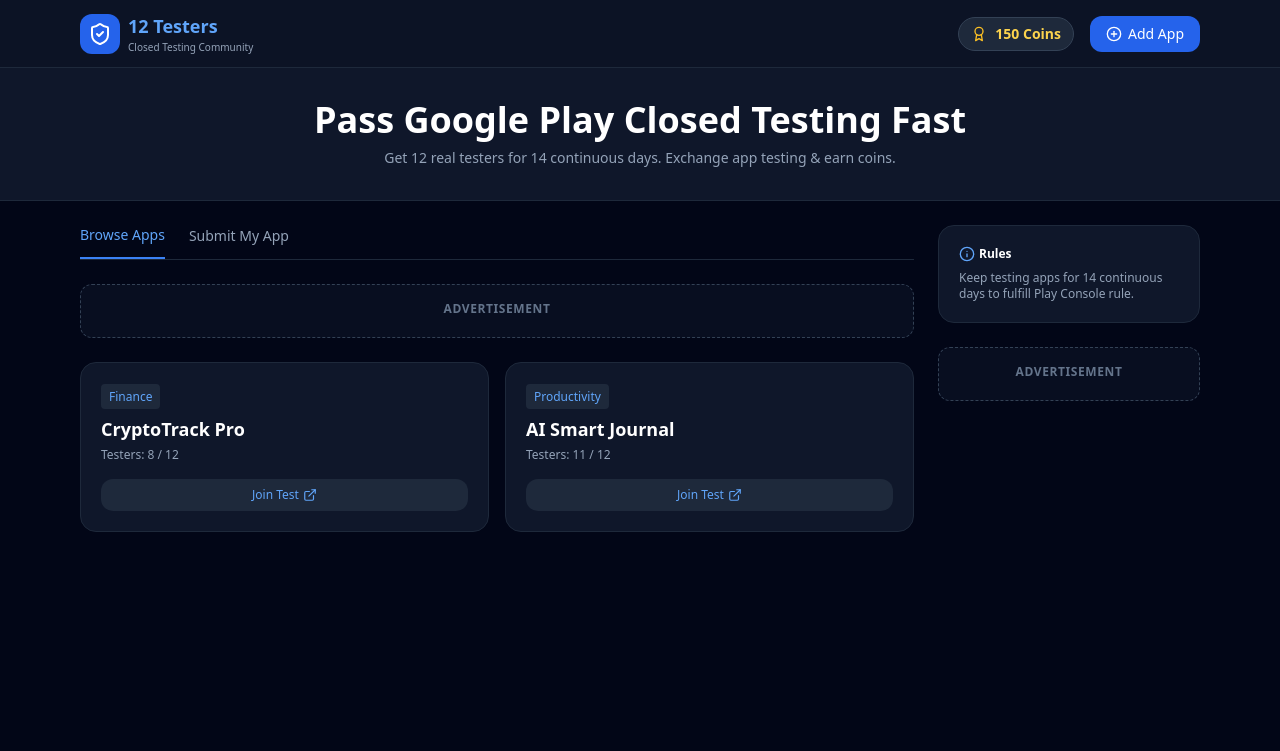
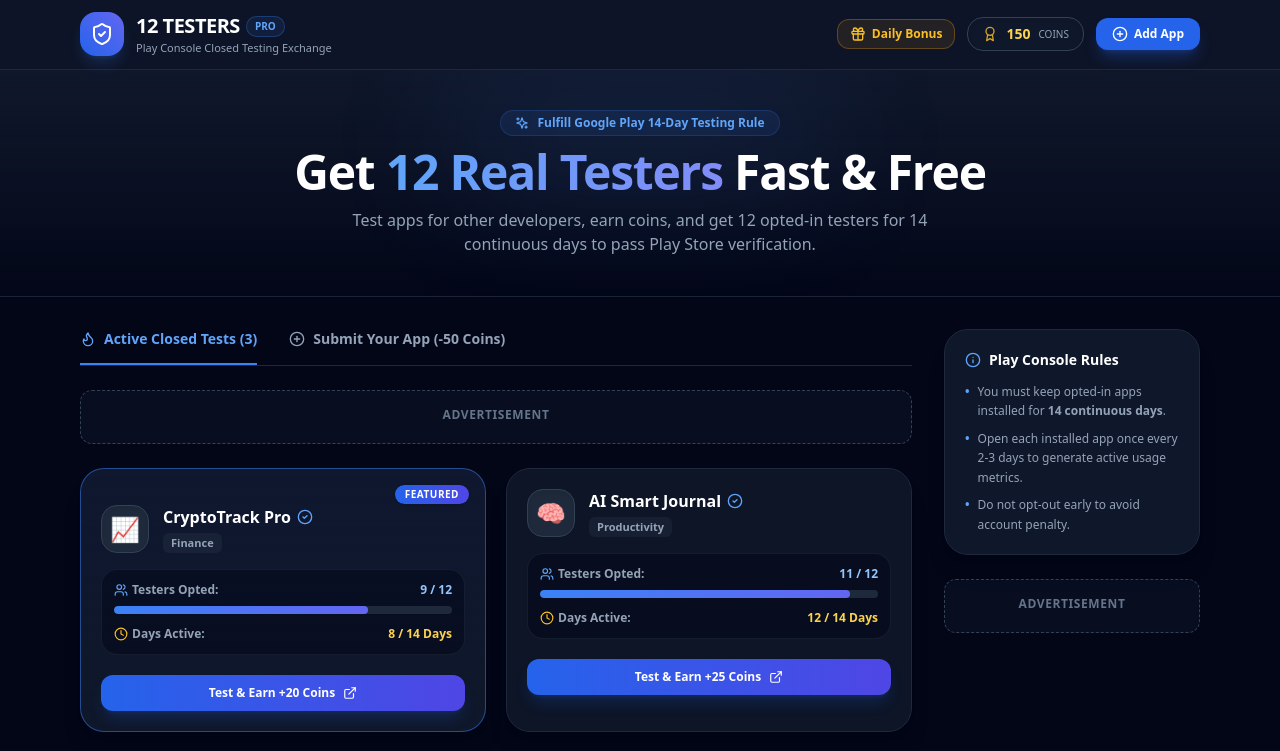
Before and after one commit to live-signal29/12-Testers---Closed-Testing-App, a React (Vite) app: page / in a window 1280 px wide. Shown: the top 751 px of the page. Built offline with nearby package versions, Linux system fonts and the light colour scheme.

Commit message:
Update app submission and testing features

```diff
--- a/src/App.jsx
+++ b/src/App.jsx
@@ -1,39 +1,69 @@
 import React, { useState } from 'react';
 import AdSlot from './components/AdSlot';
-import { ShieldCheck, Smartphone, Award, ExternalLink, PlusCircle, Info } from 'lucide-react';
+import {
+  ShieldCheck, Award, ExternalLink, PlusCircle, Info,
+  CheckCircle2, Clock, Users, Gift, Flame, Sparkles, MessageSquare
+} from 'lucide-react';
 
 export default function App() {
   const [coins, setCoins] = useState(150);
   const [activeTab, setActiveTab] = useState('browse');
+
+  // App Listing State with Complete Tracking Data
   const [apps, setApps] = useState([
     {
       id: 1,
       name: 'CryptoTrack Pro',
       category: 'Finance',
+      icon: '📈',
       group_link: 'https://groups.google.com/g/12testers-community',
       play_link: 'https://play.google.com/store/apps/details?id=com.cryptotrack.app',
       testers_needed: 12,
-      testers_count: 8,
+      testers_count: 9,
       coins_reward: 20,
-      days_left: 10,
+      days_completed: 8,
+      total_days: 14,
+      is_featured: true,
+      verified: true
     },
     {
       id: 2,
       name: 'AI Smart Journal',
       category: 'Productivity',
+      icon: '🧠',
       group_link: 'https://groups.google.com/g/12testers-community',
       play_link: 'https://play.google.com/store/apps/details?id=com.aijournal.app',
       testers_needed: 12,
       testers_count: 11,
       coins_reward: 25,
-      days_left: 4,
+      days_completed: 12,
+      total_days: 14,
+      is_featured: false,
+      verified: true
+    },
+    {
+      id: 3,
+      name: 'Pixel Photo Editor',
+      category: 'Tools',
+      icon: '🎨',
+      group_link: 'https://groups.google.com/g/12testers-community',
+      play_link: 'https://play.google.com/store/apps/details?id=com.pixeleditor.app',
+      testers_needed: 12,
+      testers_count: 4,
+      coins_reward: 30,
+      days_completed: 3,
+      total_days: 14,
+      is_featured: false,
+      verified: false
     }
   ]);
 
+  // Form State
   const [newAppName, setNewAppName] = useState('');
   const [newGroupLink, setNewGroupLink] = useState('');
   const [newPlayLink, setNewPlayLink] = useState('');
   const [newCategory, setNewCategory] = useState('Tools');
+  const [newIcon, setNewIcon] = useState('🚀');
 
   const handleAddApp = (e) => {
     e.preventDefault();
@@ -45,12 +75,16 @@
       id: Date.now(),
       name: newAppName,
       category: newCategory,
+      icon: newIcon || '🚀',
       group_link: newGroupLink,
       play_link: newPlayLink,
       testers_needed: 12,
       testers_count: 0,
-      coins_reward: 20,
-      days_left: 14,
+      coins_reward: 25,
+      days_completed: 0,
+      total_days: 14,
+      is_featured: false,
+      verified: true
     };
     setApps([newAppObj, ...apps]);
     setCoins(coins - 50);
@@ -58,7 +92,7 @@
     setNewGroupLink('');
     setNewPlayLink('');
     setActiveTab('browse');
-    alert('App submitted successfully! 12 Testers will begin testing your app.');
+    alert('🎉 App published successfully! Testers can now join your closed test.');
   };
 
   const handleJoinTest = (app) => {
@@ -66,33 +100,50 @@
     setTimeout(() => {
       window.open(app.play_link, '_blank');
       setCoins(prev => prev + app.coins_reward);
-      alert(`Awesome! You joined ${app.name} test. Earned +${app.coins_reward} Coins!`);
-    }, 1500);
+      alert(`✅ Step 1: Joined Google Group\n✅ Step 2: Downloaded ${app.name}\n\n🎉 Earned +${app.coins_reward} Coins! Keep app installed for 14 days.`);
+    }, 1200);
+  };
+
+  const handleClaimDailyReward = () => {
+    setCoins(prev => prev + 15);
+    alert('🎁 Daily Check-in Bonus Claimed! +15 Coins');
   };
 
   return (
-    <div className="min-h-screen bg-slate-950 text-slate-100 flex flex-col">
-      {/* Header */}
-      <header className="border-b border-slate-800 bg-slate-900/80 backdrop-blur sticky top-0 z-50">
+    <div className="min-h-screen bg-slate-950 text-slate-100 flex flex-col font-sans">
+      {/* Top Navbar */}
+      <header className="border-b border-slate-800 bg-slate-900/90 backdrop-blur sticky top-0 z-50">
         <div className="max-w-6xl mx-auto px-4 py-3 flex justify-between items-center">
-          <div className="flex items-center gap-2">
-            <div className="bg-blue-600 p-2 rounded-xl text-white">
+          <div className="flex items-center gap-3">
+            <div className="bg-gradient-to-tr from-blue-600 to-indigo-500 p-2.5 rounded-2xl shadow-lg shadow-blue-500/20 text-white">
               <ShieldCheck className="w-6 h-6" />
             </div>
             <div>
-              <h1 className="text-lg font-bold text-blue-400">12 Testers</h1>
-              <p className="text-[10px] text-slate-400">Closed Testing Community</p>
+              <div className="flex items-center gap-1.5">
+                <h1 className="text-xl font-black text-white tracking-tight">12 TESTERS</h1>
+                <span className="bg-blue-500/10 border border-blue-500/30 text-blue-400 text-[10px] px-2 py-0.5 rounded-full font-bold">PRO</span>
+              </div>
+              <p className="text-[11px] text-slate-400">Play Console Closed Testing Exchange</p>
             </div>
           </div>
 
-          <div className="flex items-center gap-4">
-            <div className="bg-slate-800 border border-slate-700 px-3 py-1.5 rounded-full flex items-center gap-2">
-              <Award className="w-4 h-4 text-amber-400" />
-              <span className="text-sm font-semibold text-amber-300">{coins} Coins</span>
+          <div className="flex items-center gap-3">
+            <button
+              onClick={handleClaimDailyReward}
+              className="hidden sm:flex items-center gap-1.5 bg-amber-500/10 border border-amber-500/30 hover:bg-amber-500/20 text-amber-400 px-3 py-1.5 rounded-xl text-xs font-semibold transition"
+            >
+              <Gift className="w-4 h-4" /> Daily Bonus
+            </button>
+
+            <div className="bg-slate-900 border border-slate-700 px-3.5 py-1.5 rounded-2xl flex items-center gap-2 shadow-inner">
+              <Award className="w-4 h-4 text-amber-400 animate-pulse" />
+              <span className="text-sm font-bold text-amber-300">{coins}</span>
+              <span className="text-[10px] text-slate-400 font-medium uppercase">Coins</span>
             </div>
+
             <button
               onClick={() => setActiveTab('add')}
-              className="bg-blue-600 hover:bg-blue-500 text-white text-sm px-4 py-2 rounded-xl flex items-center gap-1.5"
+              className="bg-blue-600 hover:bg-blue-500 text-white text-xs font-bold px-4 py-2 rounded-xl flex items-center gap-1.5 shadow-lg shadow-blue-600/30 transition"
             >
               <PlusCircle className="w-4 h-4" /> Add App
             </button>
@@ -100,80 +151,196 @@
         </div>
       </header>
 
-      {/* Hero */}
-      <section className="bg-slate-900 border-b border-slate-800 py-8 px-4 text-center">
-        <h2 className="text-2xl md:text-4xl font-extrabold text-white">Pass Google Play Closed Testing Fast</h2>
-        <p className="mt-2 text-sm text-slate-400">Get 12 real testers for 14 continuous days. Exchange app testing & earn coins.</p>
+      {/* Hero Banner */}
+      <section className="bg-gradient-to-b from-slate-900 via-slate-900/60 to-slate-950 border-b border-slate-800/80 py-10 px-4 text-center relative overflow-hidden">
+        <div className="absolute top-0 left-1/2 -translate-x-1/2 w-96 h-32 bg-blue-500/10 blur-3xl rounded-full pointer-events-none"></div>
+        <div className="max-w-3xl mx-auto space-y-3 relative z-10">
+          <div className="inline-flex items-center gap-2 bg-blue-500/10 border border-blue-500/20 text-blue-400 text-xs px-3.5 py-1 rounded-full font-semibold">
+            <Sparkles className="w-3.5 h-3.5" /> Fulfill Google Play 14-Day Testing Rule
+          </div>
+          <h2 className="text-3xl md:text-5xl font-black text-white tracking-tight leading-tight">
+            Get <span className="text-transparent bg-clip-text bg-gradient-to-r from-blue-400 to-indigo-400">12 Real Testers</span> Fast & Free
+          </h2>
+          <p className="text-sm md:text-base text-slate-400 max-w-xl mx-auto">
+            Test apps for other developers, earn coins, and get 12 opted-in testers for 14 continuous days to pass Play Store verification.
+          </p>
+        </div>
       </section>
 
-      {/* Main Content */}
-      <main className="max-w-6xl mx-auto px-4 py-6 flex-1 w-full grid grid-cols-1 lg:grid-cols-4 gap-6">
+      {/* Main Body */}
+      <main className="max-w-6xl mx-auto px-4 py-8 flex-1 w-full grid grid-cols-1 lg:grid-cols-4 gap-8">
+
+        {/* Left / Central Section */}
         <div className="lg:col-span-3 space-y-6">
-          <div className="flex border-b border-slate-800 gap-6">
+
+          {/* Tabs Navigation */}
+          <div className="flex border-b border-slate-800 gap-8">
             <button
               onClick={() => setActiveTab('browse')}
-              className={`pb-3 text-sm font-medium ${activeTab === 'browse' ? 'border-b-2 border-blue-500 text-blue-400' : 'text-slate-400'}`}
+              className={`pb-3.5 text-sm font-bold flex items-center gap-2 border-b-2 transition ${activeTab === 'browse' ? 'border-blue-500 text-blue-400' : 'border-transparent text-slate-400 hover:text-slate-200'}`}
             >
-              Browse Apps
+              <Flame className="w-4 h-4" /> Active Closed Tests ({apps.length})
             </button>
             <button
               onClick={() => setActiveTab('add')}
-              className={`pb-3 text-sm font-medium ${activeTab === 'add' ? 'border-b-2 border-blue-500 text-blue-400' : 'text-slate-400'}`}
+              className={`pb-3.5 text-sm font-bold flex items-center gap-2 border-b-2 transition ${activeTab === 'add' ? 'border-blue-500 text-blue-400' : 'border-transparent text-slate-400 hover:text-slate-200'}`}
             >
-              Submit My App
+              <PlusCircle className="w-4 h-4" /> Submit Your App (-50 Coins)
             </button>
           </div>
 
           <AdSlot slotId="9876543210" />
 
+          {/* Tab 1: Browse Apps */}
           {activeTab === 'browse' ? (
-            <div className="grid grid-cols-1 md:grid-cols-2 gap-4">
+            <div className="grid grid-cols-1 md:grid-cols-2 gap-5">
               {apps.map((app) => (
-                <div key={app.id} className="bg-slate-900 border border-slate-800 rounded-2xl p-5 space-y-4">
+                <div
+                  key={app.id}
+                  className={`bg-slate-900/90 border rounded-3xl p-5 space-y-4 relative transition hover:border-slate-700 shadow-xl ${app.is_featured ? 'border-blue-500/50 bg-gradient-to-b from-blue-950/20 to-slate-900' : 'border-slate-800'}`}
+                >
+                  {app.is_featured && (
+                    <span className="absolute top-4 right-4 bg-gradient-to-r from-blue-600 to-indigo-600 text-white text-[10px] font-extrabold px-2.5 py-0.5 rounded-full uppercase tracking-wider shadow">
+                      FEATURED
+                    </span>
+                  )}
+
+                  {/* Header info */}
+                  <div className="flex items-start gap-3.5">
+                    <div className="w-12 h-12 bg-slate-800 border border-slate-700 rounded-2xl flex items-center justify-center text-2xl shadow-inner">
+                      {app.icon}
+                    </div>
                     <div>
-                    <span className="text-xs text-blue-400 bg-slate-800 px-2 py-1 rounded">{app.category}</span>
-                    <h4 className="text-lg font-bold text-white mt-2">{app.name}</h4>
-                    <p className="text-xs text-slate-400 mt-1">Testers: {app.testers_count} / {app.testers_needed}</p>
+                      <div className="flex items-center gap-1.5">
+                        <h4 className="text-base font-extrabold text-white">{app.name}</h4>
+                        {app.verified && <CheckCircle2 className="w-4 h-4 text-blue-400" />}
                       </div>
+                      <span className="text-[11px] font-semibold text-slate-400 bg-slate-800/60 px-2 py-0.5 rounded-md mt-1 inline-block">
+                        {app.category}
+                      </span>
+                    </div>
+                  </div>
+
+                  {/* Progress Stats */}
+                  <div className="space-y-2 bg-slate-950/50 border border-slate-800/60 p-3 rounded-2xl">
+                    <div className="flex justify-between text-xs font-semibold">
+                      <span className="text-slate-400 flex items-center gap-1"><Users className="w-3.5 h-3.5 text-blue-400" /> Testers Opted:</span>
+                      <span className="text-blue-300 font-bold">{app.testers_count} / {app.testers_needed}</span>
+                    </div>
+                    <div className="w-full bg-slate-800 h-2 rounded-full overflow-hidden">
+                      <div
+                        className="bg-gradient-to-r from-blue-500 to-indigo-500 h-full rounded-full transition-all duration-500"
+                        style={{ width: `${(app.testers_count / app.testers_needed) * 100}%` }}
+                      ></div>
+                    </div>
+
+                    <div className="flex justify-between text-xs font-semibold pt-1">
+                      <span className="text-slate-400 flex items-center gap-1"><Clock className="w-3.5 h-3.5 text-amber-400" /> Days Active:</span>
+                      <span className="text-amber-300 font-bold">{app.days_completed} / {app.total_days} Days</span>
+                    </div>
+                  </div>
+
+                  {/* Action Button */}
+                  <div className="flex items-center gap-3 pt-1">
                     <button
                       onClick={() => handleJoinTest(app)}
-                    className="w-full bg-slate-800 hover:bg-blue-600 text-blue-400 hover:text-white py-2 rounded-xl text-xs flex items-center justify-center gap-1"
+                      className="flex-1 bg-gradient-to-r from-blue-600 to-indigo-600 hover:from-blue-500 hover:to-indigo-500 text-white font-bold py-2.5 rounded-xl text-xs flex items-center justify-center gap-2 shadow-lg shadow-blue-600/20 transition"
                     >
-                    Join Test <ExternalLink className="w-3.5 h-3.5" />
+                      Test & Earn +{app.coins_reward} Coins <ExternalLink className="w-3.5 h-3.5" />
                     </button>
+                  </div>
                 </div>
               ))}
             </div>
           ) : (
-            <form onSubmit={handleAddApp} className="bg-slate-900 border border-slate-800 p-6 rounded-2xl space-y-4">
-              <h3 className="text-lg font-bold text-white">Submit App for 12 Testers</h3>
+            /* Tab 2: Submit App Form */
+            <form onSubmit={handleAddApp} className="bg-slate-900 border border-slate-800 p-6 md:p-8 rounded-3xl space-y-5 shadow-xl">
+              <div>
+                <h3 className="text-xl font-extrabold text-white">Publish App for Closed Testing</h3>
+                <p className="text-xs text-slate-400 mt-1">Cost: 50 Coins. Your app will be listed for 12 community testers for 14 continuous days.</p>
+              </div>
+
+              <div className="grid grid-cols-1 md:grid-cols-4 gap-4">
+                <div className="md:col-span-3 space-y-1">
+                  <label className="text-xs font-bold text-slate-300">App Title</label>
                   <input
-                type="text" required placeholder="App Name" value={newAppName}
+                    type="text" required placeholder="e.g. My Expense Tracker" value={newAppName}
                     onChange={(e) => setNewAppName(e.target.value)}
-                className="w-full bg-slate-950 border border-slate-800 rounded-xl p-3 text-sm text-slate-100"
+                    className="w-full bg-slate-950 border border-slate-800 focus:border-blue-500 rounded-xl p-3 text-sm text-slate-100 outline-none transition"
                   />
+                </div>
+                <div className="space-y-1">
+                  <label className="text-xs font-bold text-slate-300">Emoji Icon</label>
                   <input
-                type="url" required placeholder="Google Group Link" value={newGroupLink}
+                    type="text" required placeholder="🚀" value={newIcon}
+                    onChange={(e) => setNewIcon(e.target.value)}
+                    className="w-full bg-slate-950 border border-slate-800 focus:border-blue-500 rounded-xl p-3 text-sm text-slate-100 text-center outline-none transition"
+                  />
+                </div>
+              </div>
+
+              <div className="space-y-1">
+                <label className="text-xs font-bold text-slate-300">Google Group Link (Mandatory for Closed Test)</label>
+                <input
+                  type="url" required placeholder="https://groups.google.com/g/your-community-name" value={newGroupLink}
                   onChange={(e) => setNewGroupLink(e.target.value)}
-                className="w-full bg-slate-950 border border-slate-800 rounded-xl p-3 text-sm text-slate-100"
+                  className="w-full bg-slate-950 border border-slate-800 focus:border-blue-500 rounded-xl p-3 text-sm text-slate-100 outline-none transition"
                 />
+              </div>
+
+              <div className="space-y-1">
+                <label className="text-xs font-bold text-slate-300">Play Store Web Testing Link</label>
                 <input
-                type="url" required placeholder="Play Store Web Link" value={newPlayLink}
+                  type="url" required placeholder="https://play.google.com/apps/testing/com.your.package" value={newPlayLink}
                   onChange={(e) => setNewPlayLink(e.target.value)}
-                className="w-full bg-slate-950 border border-slate-800 rounded-xl p-3 text-sm text-slate-100"
+                  className="w-full bg-slate-950 border border-slate-800 focus:border-blue-500 rounded-xl p-3 text-sm text-slate-100 outline-none transition"
                 />
-              <button type="submit" className="w-full bg-blue-600 text-white font-semibold py-3 rounded-xl text-sm">
+              </div>
+
+              <div className="space-y-1">
+                <label className="text-xs font-bold text-slate-300">Category</label>
+                <select
+                  value={newCategory}
+                  onChange={(e) => setNewCategory(e.target.value)}
+                  className="w-full bg-slate-950 border border-slate-800 focus:border-blue-500 rounded-xl p-3 text-sm text-slate-100 outline-none transition"
+                >
+                  <option>Tools</option>
+                  <option>Productivity</option>
+                  <option>Finance</option>
+                  <option>Gaming</option>
+                  <option>Lifestyle</option>
+                </select>
+              </div>
+
+              <button type="submit" className="w-full bg-gradient-to-r from-blue-600 to-indigo-600 hover:from-blue-500 hover:to-indigo-500 text-white font-extrabold py-3.5 rounded-xl text-sm shadow-lg shadow-blue-600/30 transition">
                 Publish App (-50 Coins)
               </button>
             </form>
           )}
         </div>
 
+        {/* Sidebar */}
         <aside className="space-y-6">
-          <div className="bg-slate-900 border border-slate-800 rounded-2xl p-5 text-xs space-y-2">
-            <h4 className="font-bold text-white flex items-center gap-1"><Info className="w-4 h-4 text-blue-400" /> Rules</h4>
-            <p className="text-slate-400">Keep testing apps for 14 continuous days to fulfill Play Console rule.</p>
+          <div className="bg-slate-900 border border-slate-800 rounded-3xl p-5 space-y-3 shadow-xl">
+            <h4 className="font-extrabold text-white text-sm flex items-center gap-2">
+              <Info className="w-4 h-4 text-blue-400" /> Play Console Rules
+            </h4>
+            <ul className="text-xs text-slate-400 space-y-2 leading-relaxed">
+              <li className="flex items-start gap-2">
+                <span className="text-blue-400 font-bold">•</span>
+                <span>You must keep opted-in apps installed for <strong>14 continuous days</strong>.</span>
+              </li>
+              <li className="flex items-start gap-2">
+                <span className="text-blue-400 font-bold">•</span>
+                <span>Open each installed app once every 2-3 days to generate active usage metrics.</span>
+              </li>
+              <li className="flex items-start gap-2">
+                <span className="text-blue-400 font-bold">•</span>
+                <span>Do not opt-out early to avoid account penalty.</span>
+              </li>
+            </ul>
           </div>
+
           <AdSlot slotId="5432109876" />
         </aside>
       </main>
```
Lines whose indentation alone changed are shown as unchanged.
